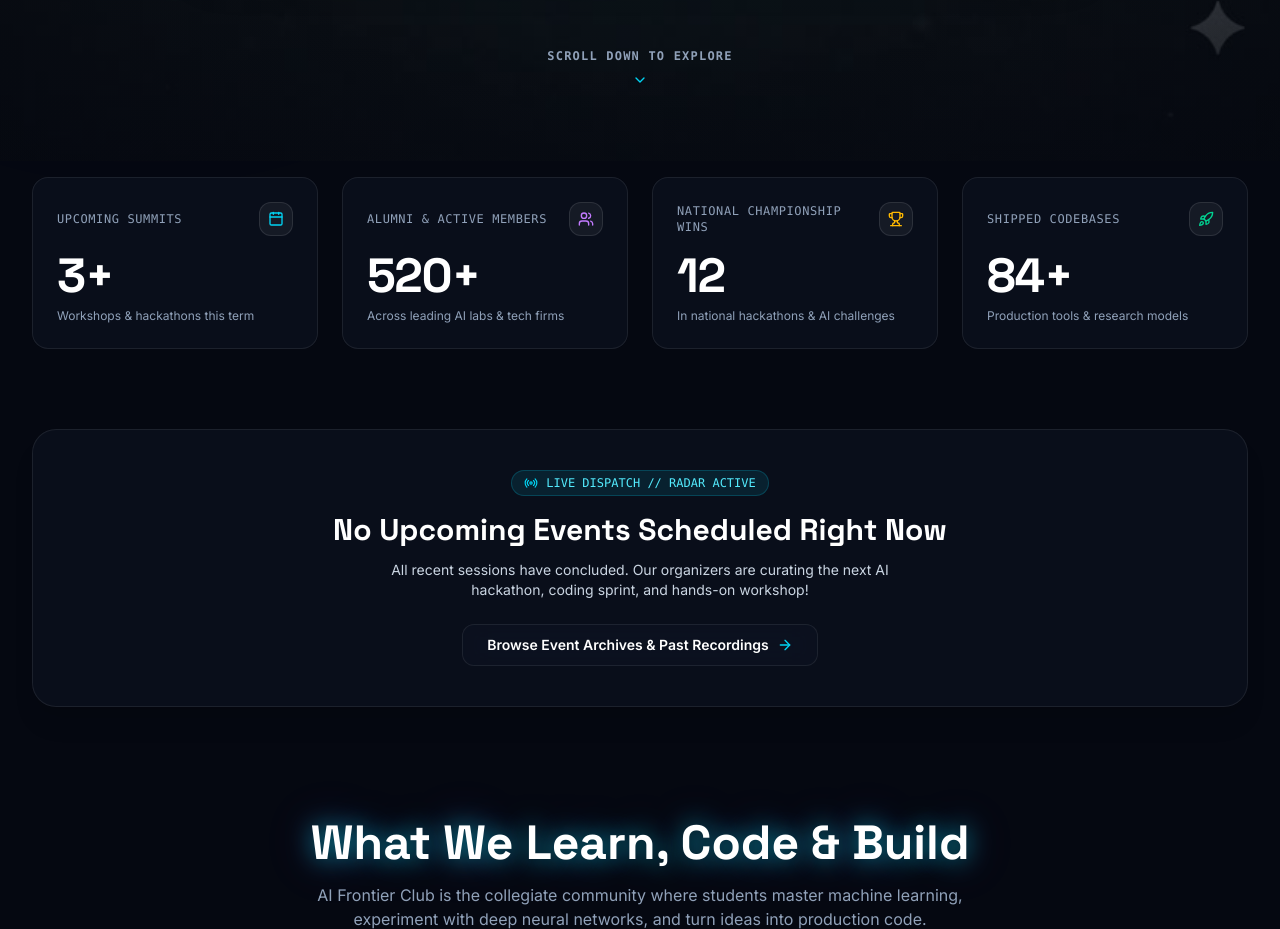
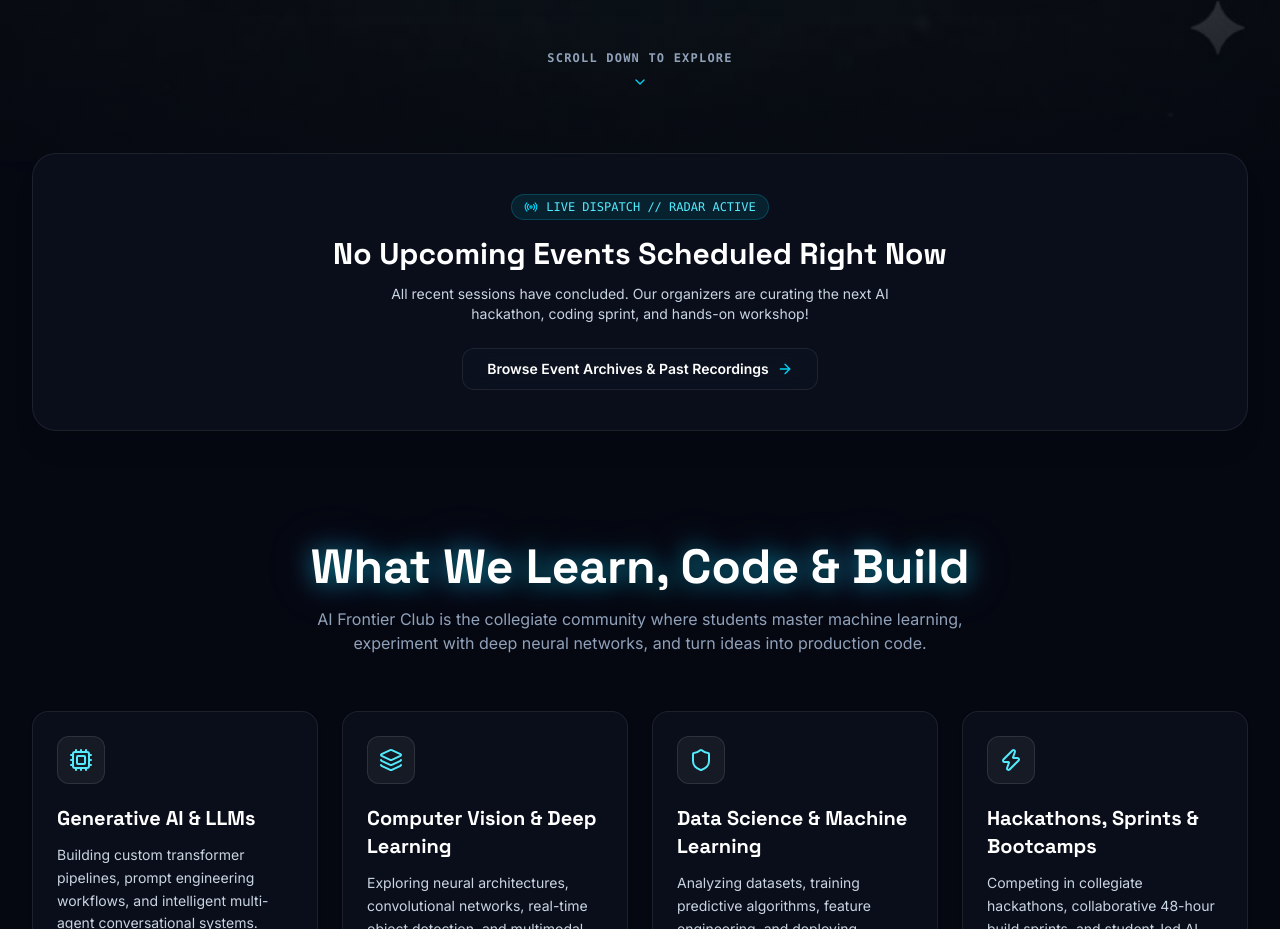
Before and after one commit to RagavU1430/Club-Management-Portal, a React (Vite) app in the folder client/: page / in a window 1280 px wide. Shown: the part 639-1568 px from the top of the page. Built offline with nearby package versions, Linux system fonts and the light colour scheme; no server answers.

Commit message:
remove: remove stats ribbon section from home page

```diff
--- a/client/src/components/StatsRibbon.tsx
+++ /dev/null
@@ -1,102 +0,0 @@
-import { useState, useEffect } from "react";
-import { Calendar, Users, Trophy, Rocket } from "lucide-react";
-import { apiFetch } from "../utils/api";
-
-export default function StatsRibbon() {
-  const [stats, setStats] = useState({
-    upcoming: 3,
-    past: 18,
-    members: 520,
-    projects: 84,
-  });
-
-  useEffect(() => {
-    apiFetch("/api/events/stats")
-      .then((r) => r.json())
-      .then((d) => {
-        if (d.success && d.data) {
-          setStats((prev) => ({
-            ...prev,
-            upcoming: d.data.upcoming ?? prev.upcoming,
-            past: d.data.past ?? prev.past,
-          }));
-        }
-      })
-      .catch(() => {});
-  }, []);
-
-  const items = [
-    {
-      label: "Upcoming Summits",
-      value: `${stats.upcoming}+`,
-      sub: "Workshops & hackathons this term",
-      icon: Calendar,
-      color: "text-cyan-400",
-      border: "hover:border-cyan-400/40",
-      glow: "group-hover:shadow-[0_0_30px_rgba(0,240,255,0.2)]",
-    },
-    {
-      label: "Alumni & Active Members",
-      value: `${stats.members}+`,
-      sub: "Across leading AI labs & tech firms",
-      icon: Users,
-      color: "text-purple-400",
-      border: "hover:border-purple-400/40",
-      glow: "group-hover:shadow-[0_0_30px_rgba(168,85,247,0.2)]",
-    },
-    {
-      label: "National Championship Wins",
-      value: "12",
-      sub: "In national hackathons & AI challenges",
-      icon: Trophy,
-      color: "text-amber-400",
-      border: "hover:border-amber-400/40",
-      glow: "group-hover:shadow-[0_0_30px_rgba(251,191,36,0.2)]",
-    },
-    {
-      label: "Shipped Codebases",
-      value: `${stats.projects}+`,
-      sub: "Production tools & research models",
-      icon: Rocket,
-      color: "text-emerald-400",
-      border: "hover:border-emerald-400/40",
-      glow: "group-hover:shadow-[0_0_30px_rgba(52,211,153,0.2)]",
-    },
-  ];
-
-  return (
-    <section className="relative z-10 mx-auto max-w-7xl px-4 sm:px-6 lg:px-8 py-12">
-      <div className="grid grid-cols-1 sm:grid-cols-2 lg:grid-cols-4 gap-6">
-        {items.map((item) => {
-          const Icon = item.icon;
-          return (
-            <div
-              key={item.label}
-              className={`group relative rounded-2xl glass p-6 transition-all duration-300 border border-white/10 ${item.border} ${item.glow}`}
-            >
-              <div className="flex items-center justify-between">
-                <span className="font-mono text-xs text-slate-400 uppercase tracking-wider font-medium">
-                  {item.label}
-                </span>
-                <div className={`p-2 rounded-xl bg-white/5 border border-white/10 ${item.color} transition-colors`}>
-                  <Icon className="h-4 w-4" />
-                </div>
-              </div>
-
-              <div className="mt-4 flex items-baseline gap-2">
-                <span className="font-display text-4xl sm:text-5xl font-black tracking-tight text-white transition-colors">
-                  {item.value}
-                </span>
-              </div>
-
-              <p className="mt-2 text-xs text-slate-400 transition-colors">{item.sub}</p>
-
-              {/* Top gradient highlight line */}
-              <div className="absolute top-0 left-6 right-6 h-[1px] bg-gradient-to-r from-transparent via-white/20 to-transparent opacity-0 group-hover:opacity-100 transition-opacity" />
-            </div>
-          );
-        })}
-      </div>
-    </section>
-  );
-}
--- a/client/src/pages/Home.tsx
+++ b/client/src/pages/Home.tsx
@@ -7,7 +7,6 @@ import {
   Zap,
 } from "lucide-react";
 import VideoScrollHero from "../components/VideoScrollHero";
-import StatsRibbon from "../components/StatsRibbon";
 import NextUpcomingEvent from "../components/NextUpcomingEvent";
 
 const TRACKS = [
@@ -51,13 +50,10 @@ export default function Home() {
       {/* ── 1. Scroll-Driven Video Hero ── */}
       <VideoScrollHero />
 
-      {/* ── 2. Live Holographic Stats Ribbon ── */}
-      <div className="relative z-10 -mt-8">
-        <StatsRibbon />
+      {/* ── 2. Featured Next Upcoming Event (Single Earliest Event) ── */}
+      <div className="relative z-10 -mt-10">
+        <NextUpcomingEvent />
       </div>
-
-      {/* ── 2.5. Featured Next Upcoming Event (Single Earliest Event) ── */}
-      <NextUpcomingEvent />
 
       {/* ── 3. Innovation Tracks / Pillars ── */}
       <section className="relative z-10 mx-auto max-w-7xl px-4 sm:px-6 lg:px-8 py-20">
```
